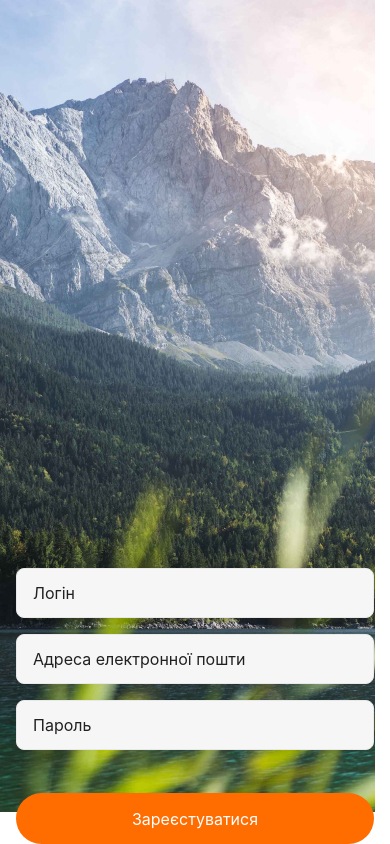
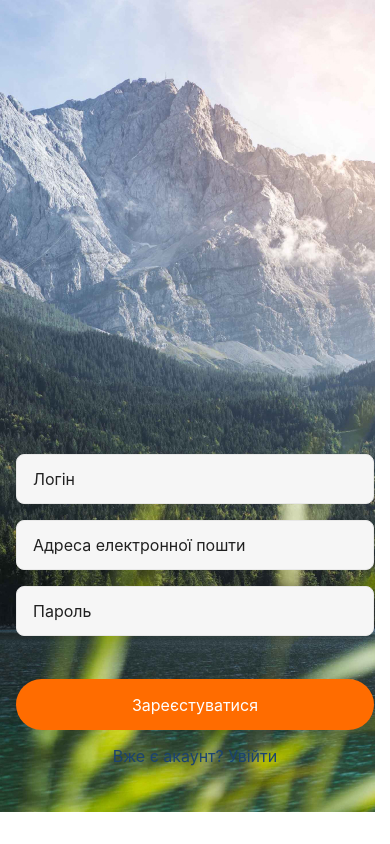
Before and after one commit to VadimKorobec/react-native, a React Native app: screen / in a window 390 px wide. Built offline with nearby package versions, Linux system fonts and the light colour scheme.

Commit message:
Update App.js

```diff
--- a/App.js
+++ b/App.js
@@ -1,3 +1,4 @@
+import { useState } from "react";
 import { StatusBar } from "expo-status-bar";
 import {
   StyleSheet,
@@ -11,19 +12,24 @@ import {
 } from "react-native";
 
 export default function App() {
+  const [isShowKeyboard, setIsShowKeyboard] = useState(false);
+
   return (
     <View style={styles.container}>
       <ImageBackground
         style={styles.image}
         source={require("./assets/images/photo-bg.jpg")}
       >
-        <KeyboardAvoidingView>
+        <KeyboardAvoidingView
+          behavior={Platform.OS == "ios" ? "padding" : "height"}
+        >
           <View style={styles.form}>
             <View>
               <TextInput
                 style={styles.input}
                 textAlign="left"
                 placeholder="Логін"
+                onFocus={() => {}}
               />
             </View>
             <View style={{ marginTop: 16 }}>
@@ -44,6 +50,9 @@ export default function App() {
             <TouchableOpacity style={styles.btn} activeOpacity={0.8}>
               <Text style={styles.btnTitle}>Зареєстуватися</Text>
             </TouchableOpacity>
+            <View style={styles.textWrapper}>
+              <Text style={styles.textForm}>Вже є акаунт? Увійти</Text>
+            </View>
           </View>
         </KeyboardAvoidingView>
       </ImageBackground>
@@ -87,4 +96,13 @@ const styles = StyleSheet.create({
     color: "#fff",
     fontSize: 16,
   },
+  textWrapper: {
+    alignItems: "center",
+    marginTop: 16,
+    marginBottom: 78,
+  },
+  textForm: {
+    color: "#1B4371",
+    fontSize: 16,
+  },
 });
```
